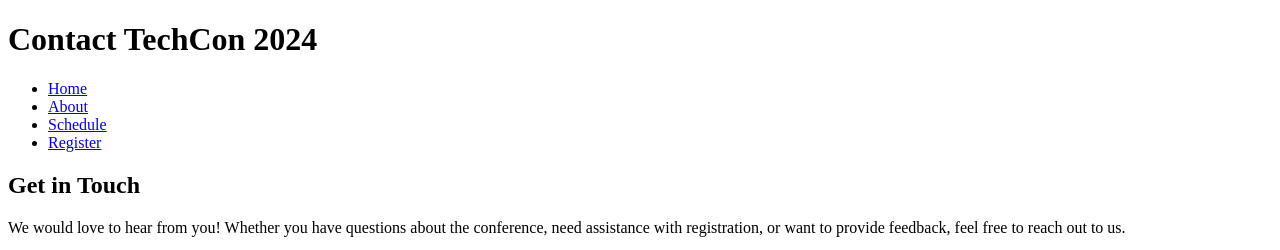
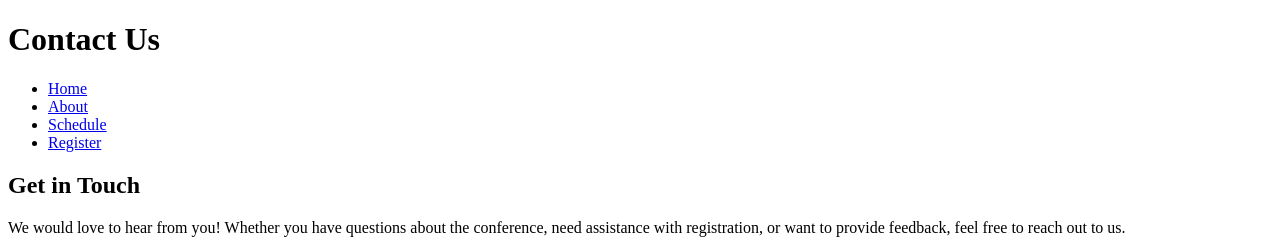
Before and after one commit to FaithBorntowin/TechCon_HTML, a plain HTML site: page techcon_website/contact.html in a window 1280 px wide. Shown: the top 250 px of the page. Drawn offline with Linux system fonts and the light colour scheme.

Commit message:
modifications

```diff
--- a/techcon_website/contact.html
+++ b/techcon_website/contact.html
@@ -7,9 +7,7 @@
 </head>
 <body>
     <header>
-        <h1>
-            Contact TechCon 2024
-        </h1>
+        <h1>Contact Us</h1>
         <nav>
             <ul>
                 <li><a href="index.html">Home</a></li>
```
